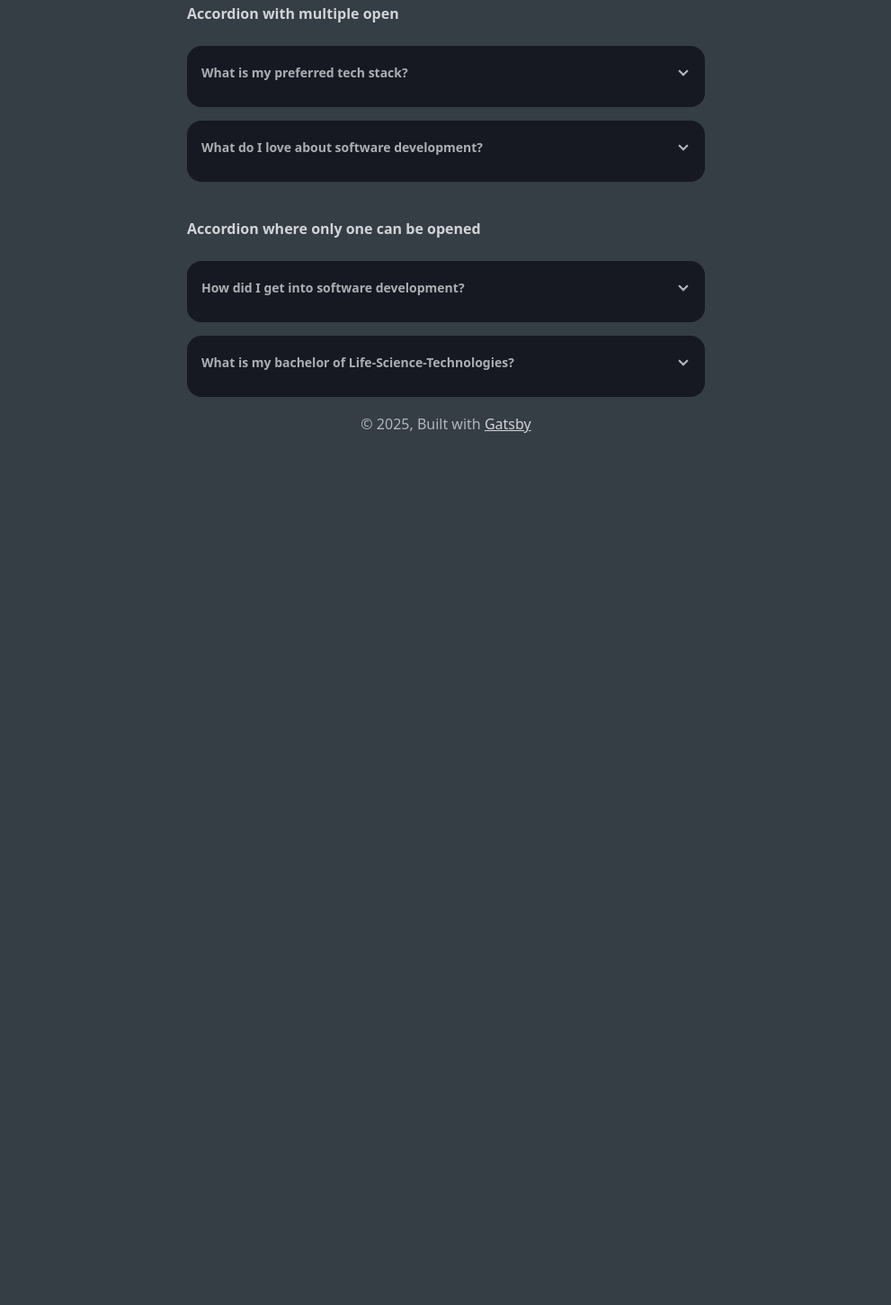
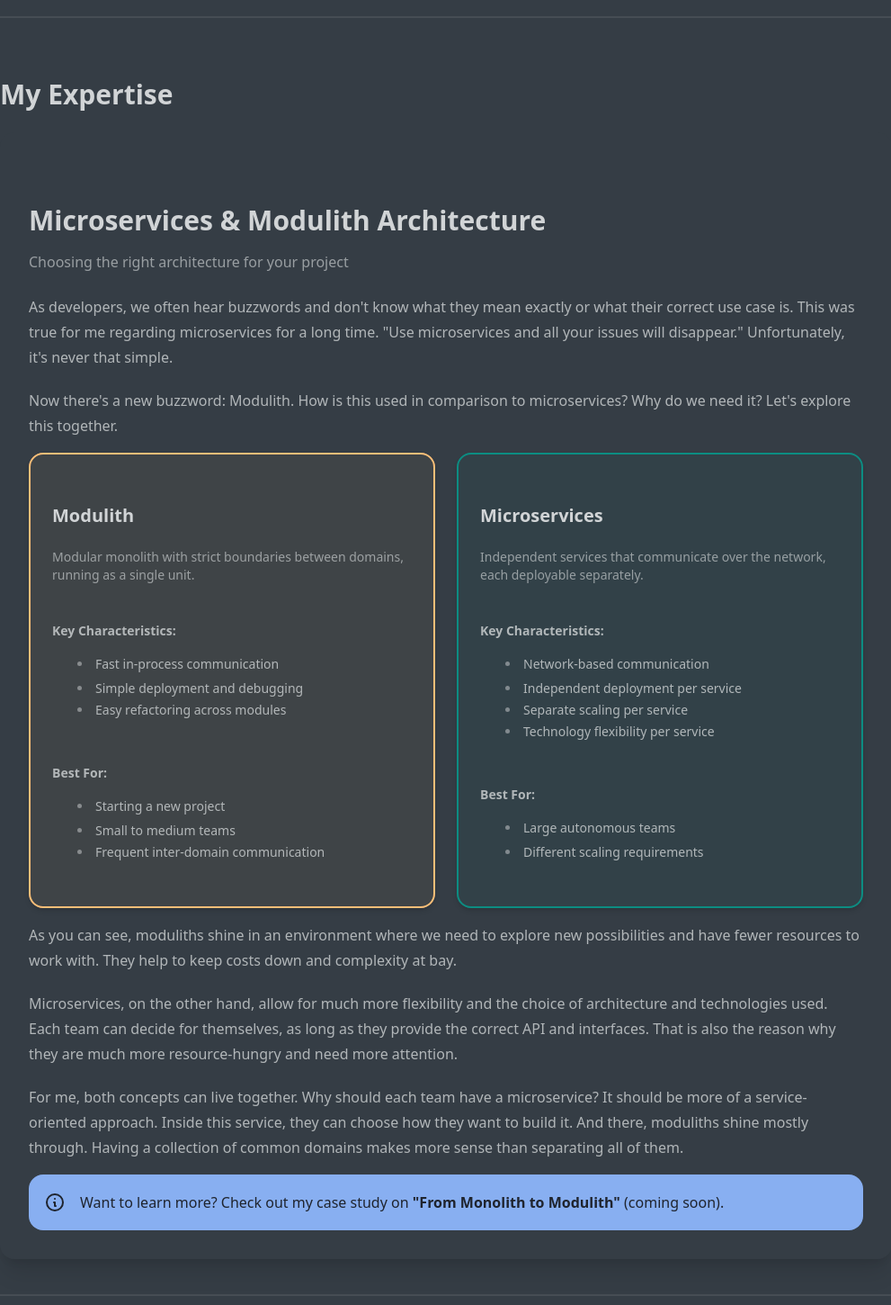
Before and after one commit to zimmj/zimmerli-website, a Gatsby site: page / in a window 1280 px wide. Shown: the part 521-1971 px from the top of the page at 90% size, without its empty margins (144-1135 px from the left). Before the commit the page ends 1006 px from the top, so only its background shows below. Built offline with nearby package versions, Linux system fonts and the light colour scheme; Gatsby itself is replaced by a stand-in of ours.

Commit message:
~feat(comperation): add new experties section and comparations cards

```diff
--- /dev/null
+++ b/src/components/ExpertiseSection/case-study-callout.tsx
@@ -0,0 +1,50 @@
+import React from 'react';
+
+export interface CaseStudyCalloutProps {
+  text: string;
+  url?: string;
+  comingSoon?: boolean;
+}
+
+/**
+ * A callout component for linking to related case studies
+ * Shows an info alert with optional "coming soon" badge
+ */
+export const CaseStudyCallout: React.FunctionComponent<
+  CaseStudyCalloutProps
+> = ({ text, url, comingSoon = false }) => {
+  return (
+    <div className="alert alert-info mt-4">
+      <svg
+        xmlns="http://www.w3.org/2000/svg"
+        fill="none"
+        viewBox="0 0 24 24"
+        className="stroke-current shrink-0 w-6 h-6"
+      >
+        <path
+          strokeLinecap="round"
+          strokeLinejoin="round"
+          strokeWidth="2"
+          d="M13 16h-1v-4h-1m1-4h.01M21 12a9 9 0 11-18 0 9 9 0 0118 0z"
+        ></path>
+      </svg>
+      <span>
+        Want to learn more?{' '}
+        {url && !comingSoon ? (
+          <a href={url} className="font-semibold link">
+            "{text}"
+          </a>
+        ) : (
+          <>
+            Check out my case study on{' '}
+            <span className="font-semibold">"{text}"</span>
+            {comingSoon && ' (coming soon)'}
+          </>
+        )}
+        .
+      </span>
+    </div>
+  );
+};
+
+export default CaseStudyCallout;
--- /dev/null
+++ b/src/components/ExpertiseSection/comparison-card.tsx
@@ -0,0 +1,147 @@
+import React, { useState } from 'react';
+
+export interface ComparisonCardProps {
+  title: string;
+  description: string;
+  features: string[];
+  useCases: string[];
+  variant?: 'primary' | 'secondary';
+}
+
+/**
+ * Helper component for rendering a list section with title and items
+ */
+interface ListSectionProps {
+  title: string;
+  items: string[];
+  mobile?: boolean;
+}
+
+const ListSection: React.FunctionComponent<ListSectionProps> = ({ title, items, mobile = false }) => {
+  const sizeClasses = mobile ? 'text-xs' : 'text-xs md:text-sm';
+  const spacingClasses = mobile ? 'mt-3 mb-1.5' : 'mt-3 md:mt-4 mb-1.5 md:mb-2';
+  const listSpacingClasses = mobile ? 'space-y-0.5' : 'space-y-0.5 md:space-y-1';
+
+  return (
+    <div className={spacingClasses}>
+      <h5 className={`font-semibold ${sizeClasses} mb-1.5`}>{title}</h5>
+      <ul className={`list-disc list-inside ${listSpacingClasses} ${sizeClasses}`}>
+        {items.map((item, index) => (
+          <li key={index}>{item}</li>
+        ))}
+      </ul>
+    </div>
+  );
+};
+
+/**
+ * A card component for displaying comparison information
+ * Shows title, description, key characteristics, and use cases
+ */
+export const ComparisonCard: React.FunctionComponent<ComparisonCardProps> = ({
+  title,
+  description,
+  features,
+  useCases,
+  variant = 'primary',
+}) => {
+  const variantClasses = {
+    primary: 'border-primary bg-primary/5',
+    secondary: 'border-secondary bg-secondary/5',
+  };
+
+  return (
+    <div className={`card border-2 ${variantClasses[variant]} shadow-md`}>
+      <div className="card-body p-4 md:p-6">
+        <h4 className="card-title text-lg md:text-xl">{title}</h4>
+        <p className="text-xs md:text-sm opacity-80 mt-1">{description}</p>
+
+        <ListSection title="Key Characteristics:" items={features} />
+        <ListSection title="Best For:" items={useCases} />
+      </div>
+    </div>
+  );
+};
+
+export interface ComparisonGridProps {
+  comparisons: ComparisonCardProps[];
+  columns?: 1 | 2 | 3;
+}
+
+/**
+ * A grid layout for displaying multiple comparison cards
+ * Responsive: Tabs on mobile, grid on desktop
+ */
+export const ComparisonGrid: React.FunctionComponent<ComparisonGridProps> = ({
+  comparisons,
+  columns = 2,
+}) => {
+  const [activeTab, setActiveTab] = useState(0);
+
+  const columnClasses = {
+    1: 'md:grid-cols-1',
+    2: 'md:grid-cols-2',
+    3: 'md:grid-cols-3',
+  };
+
+  const activeComparison = comparisons[activeTab];
+  const variantClasses = {
+    primary: 'border-primary bg-primary/5',
+    secondary: 'border-secondary bg-secondary/5',
+  };
+  const separatorClasses = {
+    primary: 'border-primary',
+    secondary: 'border-secondary',
+  };
+
+  return (
+    <div className="my-4 md:my-6">
+      {/* Mobile: Tabbed interface with integrated titles */}
+      <div className="md:hidden">
+        <div className={`card border-2 ${variantClasses[activeComparison.variant || 'primary']} shadow-md transition-colors duration-300`}>
+          {/* Tab titles integrated in card header */}
+          <div className={`flex border-b-2 ${separatorClasses[activeComparison.variant || 'primary']} transition-colors duration-300`}>
+            {comparisons.map((comparison, index) => {
+              const titleVariantClasses = {
+                primary: 'bg-primary/5',
+                secondary: 'bg-secondary/5',
+              };
+              return (
+                <button
+                  key={index}
+                  onClick={() => setActiveTab(index)}
+                  className={`flex-1 p-4 text-center font-semibold transition-all duration-300 ${
+                    titleVariantClasses[comparison.variant || 'primary']
+                  }`}
+                >
+                  <span className={`transition-opacity duration-300 ${
+                    activeTab === index ? 'opacity-100' : 'opacity-40'
+                  }`}>
+                    {comparison.title}
+                  </span>
+                </button>
+              );
+            })}
+          </div>
+
+          {/* Card content */}
+          <div className="card-body p-4">
+            <p className="text-xs opacity-80 mt-1">{activeComparison.description}</p>
+
+            <ListSection title="Key Characteristics:" items={activeComparison.features} mobile />
+            <ListSection title="Best For:" items={activeComparison.useCases} mobile />
+          </div>
+        </div>
+      </div>
+
+      {/* Desktop: Grid layout */}
+      <div className={`hidden md:grid ${columnClasses[columns]} gap-6`}>
+        {comparisons.map((comparison, index) => (
+          <ComparisonCard key={index} {...comparison} />
+        ))}
+      </div>
+    </div>
+  );
+};
+
+export default ComparisonCard;
--- /dev/null
+++ b/src/components/ExpertiseSection/expertise-content.tsx
@@ -0,0 +1,19 @@
+import React from 'react';
+
+export interface ExpertiseContentProps {
+  paragraphs: string[] | React.ReactNode[];
+}
+
+const ExpertiseContent: React.FunctionComponent<ExpertiseContentProps> = ({
+  paragraphs,
+}) => {
+  return (
+    <div className="prose prose-sm md:prose-base max-w-none">
+      {paragraphs.map((paragraph, index) => (
+        <p key={index}>{paragraph}</p>
+      ))}
+    </div>
+  );
+};
+
+export default ExpertiseContent;
--- /dev/null
+++ b/src/components/ExpertiseSection/expertise-section.tsx
@@ -0,0 +1,41 @@
+import React from 'react';
+
+export interface ExpertiseSectionProps {
+  title: string;
+  subtitle?: string;
+  id: string;
+  children: React.ReactNode;
+  theme?: 'default' | 'primary' | 'secondary' | 'accent';
+}
+
+const ExpertiseSection: React.FunctionComponent<ExpertiseSectionProps> = ({
+  title,
+  subtitle,
+  id,
+  children,
+  theme = 'default',
+}) => {
+  const themeClasses = {
+    default: 'bg-base-100',
+    primary: 'bg-primary text-primary-content',
+    secondary: 'bg-secondary text-secondary-content',
+    accent: 'bg-accent text-accent-content',
+  };
+
+  return (
+    <section
+      id={id}
+      className={`card ${themeClasses[theme]} shadow-xl mb-8 w-full`}
+    >
+      <div className="card-body">
+        <h3 className="card-title text-2xl md:text-3xl mb-2">{title}</h3>
+        {subtitle && (
+          <p className="text-sm md:text-base opacity-80 mb-4">{subtitle}</p>
+        )}
+        <div className="space-y-4">{children}</div>
+      </div>
+    </section>
+  );
+};
+
+export default ExpertiseSection;
--- /dev/null
+++ b/src/components/ExpertiseSection/index.ts
@@ -0,0 +1,8 @@
+export { default as ExpertiseSection } from './expertise-section';
+export { default as ExpertiseContent } from './expertise-content';
+export { ComparisonCard, ComparisonGrid } from './comparison-card';
+export { CaseStudyCallout } from './case-study-callout';
+export type { ExpertiseSectionProps } from './expertise-section';
+export type { ExpertiseContentProps } from './expertise-content';
+export type { ComparisonCardProps, ComparisonGridProps } from './comparison-card';
+export type { CaseStudyCalloutProps } from './case-study-callout';
--- /dev/null
+++ b/src/content/expertise/microservices-modulith-content.ts
@@ -0,0 +1,43 @@
+/**
+ * Content for Microservices & Modulith Architecture expertise section
+ *
+ * This file contains only the text content - edit this file to update paragraphs
+ */
+
+export const startParagraphs = [
+  // Paragraph 1: The Philosophy
+  `As developers, we often hear buzzwords and don't know what they mean exactly or
+  what their correct use case is. This was true for me regarding microservices for a long time.
+  "Use microservices and all your issues will disappear." Unfortunately, it's never that simple.`,
+
+  `Now there's a new buzzword: Modulith. How is this used in comparison to microservices? Why do we need it?
+  Let's explore this together.`,
+
+];
+
+export const secondParagraphs = [
+  `Microservices have an inherent issue: all calls to and from microservices need to go through
+  all the network layers. This is costly and complex. If you build a system that relies
+  heavily on different domains communicating with each other, it will be far slower and more complex than a modulith.
+  And the only thing you gain is a collection of git repositories with all their maintenance overhead.`,
+
+  `To solve this issue, we returned to the monolith concept and created moduliths.
+  In a modulith, each domain is organized as a separate module within the same application.
+  These modules are separated and should only communicate over strict interfaces with each other.
+  They should not share core implementation details.
+  This makes the structure of modules similar to microservices. You can see a modulith as a collection of microservices
+  with high cohesion running in a single deployment unit.`,
+];
+
+export const whenToUseParagraphs = [
+  `As you can see, moduliths shine in an environment where we need to explore new possibilities
+  and have fewer resources to work with. They help to keep costs down and complexity at bay.`,
+
+  `Microservices, on the other hand, allow for much more flexibility and the choice of architecture and technologies used.
+  Each team can decide for themselves, as long as they provide the correct API and interfaces.
+  That is also the reason why they are much more resource-hungry and need more attention.`,
+
+  `For me, both concepts can live together. Why should each team have a microservice? It should be more of a service-oriented approach.
+  Inside this service, they can choose how they want to build it. And there, moduliths shine mostly through.
+  Having a collection of common domains makes more sense than separating all of them.`,
+];
--- /dev/null
+++ b/src/content/expertise/microservices-modulith.tsx
@@ -0,0 +1,74 @@
+import React from 'react';
+import { ComparisonCardProps } from '../../components/ExpertiseSection/comparison-card';
+import {
+  ExpertiseSection,
+  ExpertiseContent,
+  ComparisonGrid,
+  CaseStudyCallout,
+} from '../../components/ExpertiseSection';
+import { startParagraphs, whenToUseParagraphs } from './microservices-modulith-content';
+
+const title = 'Microservices & Modulith Architecture';
+const subtitle = 'Choosing the right architecture for your project';
+const id = 'microservices-modulith';
+
+const comparison = {
+  modulith: {
+    title: 'Modulith',
+    description:
+      'Modular monolith with strict boundaries between domains, running as a single unit.',
+    features: [
+      'Fast in-process communication',
+      'Simple deployment and debugging',
+      'Easy refactoring across modules',
+    ],
+    useCases: [
+      'Starting a new project',
+      'Small to medium teams',
+      'Frequent inter-domain communication',
+    ],
+    variant: 'secondary' as const,
+  },
+  microservices: {
+    title: 'Microservices',
+    description:
+      'Independent services that communicate over the network, each deployable separately.',
+    features: [
+      'Network-based communication',
+      'Independent deployment per service',
+      'Separate scaling per service',
+      'Technology flexibility per service',
+    ],
+    useCases: [
+      'Large autonomous teams',
+      'Different scaling requirements',
+    ],
+    variant: 'primary' as const,
+  },
+} as Record<string, ComparisonCardProps>;
+
+const caseStudyLink = {
+  text: 'From Monolith to Modulith',
+  url: '/case-studies/monolith-to-modulith',
+  comingSoon: true,
+};
+
+/**
+ * Renders the complete Microservices & Modulith expertise section
+ * All content and structure is defined in this file
+ */
+export const MicroservicesModulithSection: React.FunctionComponent = () => {
+  return (
+    <ExpertiseSection title={title} subtitle={subtitle} id={id}>
+      <ExpertiseContent paragraphs={startParagraphs.map((p) => p.replace(/\s+/g, ' ').trim())} />
+      <ComparisonGrid comparisons={Object.values(comparison)} />
+      <ExpertiseContent paragraphs={whenToUseParagraphs.map((p) => p.replace(/\s+/g, ' ').trim())} />
+
+      <CaseStudyCallout
+        text={caseStudyLink.text}
+        url={caseStudyLink.url}
+        comingSoon={caseStudyLink.comingSoon}
+      />
+    </ExpertiseSection>
+  );
+};
--- a/src/pages/index.tsx
+++ b/src/pages/index.tsx
@@ -3,6 +3,7 @@ import Layout from '../components/layout';
 import Seo from '../components/seo';
 import { Link } from 'gatsby';
 import SimpleAccordion from '../components/Accordion/simple-accordion';
+import { MicroservicesModulithSection } from '../content/expertise/microservices-modulith';
 
 const Index: React.FunctionComponent = () => {
   return (
@@ -44,7 +45,21 @@ const Index: React.FunctionComponent = () => {
             One of my hobbies is to participate in hackathons, as they
             bring people together and make me learn new stuff.
           </p>
+        </div>
 
+        {/* Expertise Section - Wider Container */}
+        <div className="max-w-5xl mx-auto px-4">
+          <div className="divider my-8"></div>
+
+          <h2 className="text-3xl font-bold mb-6">My Expertise</h2>
+
+          <MicroservicesModulithSection />
+
+          <div className="divider my-8"></div>
+        </div>
+
+        {/* Back to Narrow Container */}
+        <div className="max-w-xl width-12 mx-auto">
           <h4>Accordion with multiple open</h4>
           <SimpleAccordion
             multiOpen={true}
```
Also changed, not shown: CONTENT_PLAN.md (added, +193 -0 lines), gatsby-node.js (added), src/content/expertise/README.md (added).
